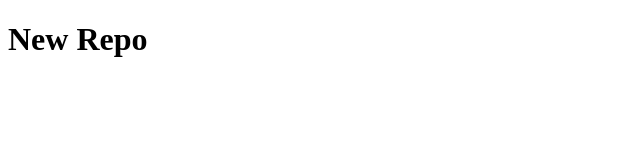
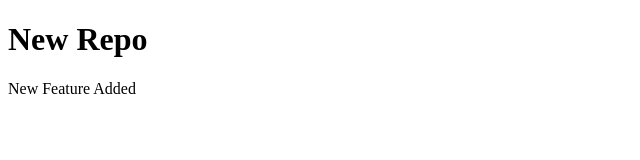
Before and after one commit to kolavardhan/localRepo, a plain HTML site: page index.html in a window 1280 px wide. Shown: the whole page, without its empty margins (0-640 px from the left). Drawn offline with Linux system fonts and the light colour scheme.

Commit message:
Add new feature

```diff
--- a/index.html
+++ b/index.html
@@ -7,5 +7,6 @@
 </head>
 <body>
     <h1>New Repo</h1>
+    <p>New Feature Added</p>
 </body>
 </html>
```
